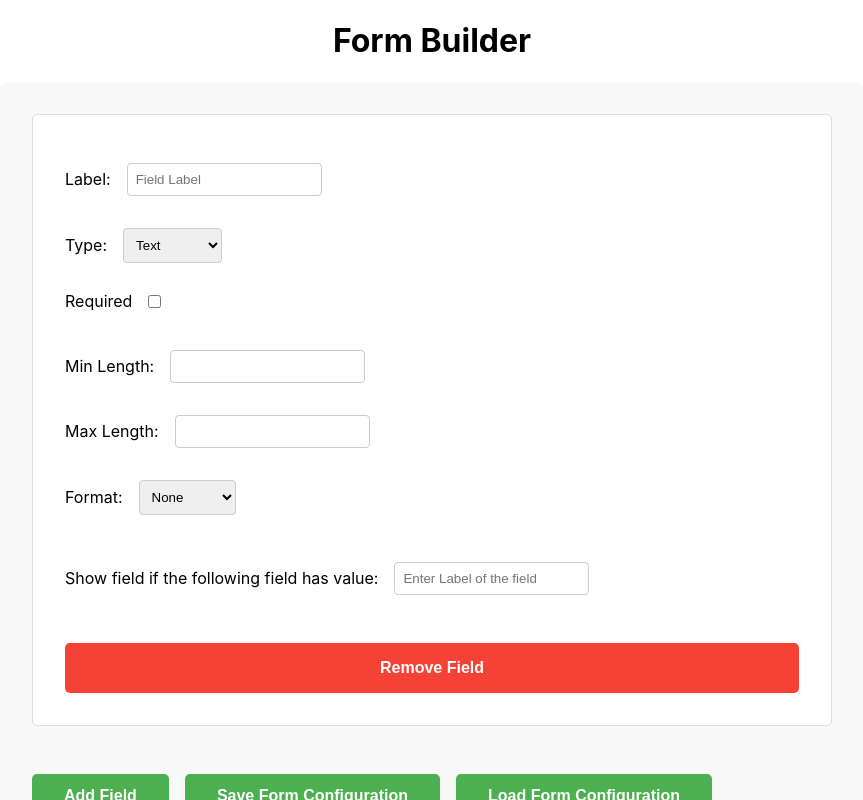
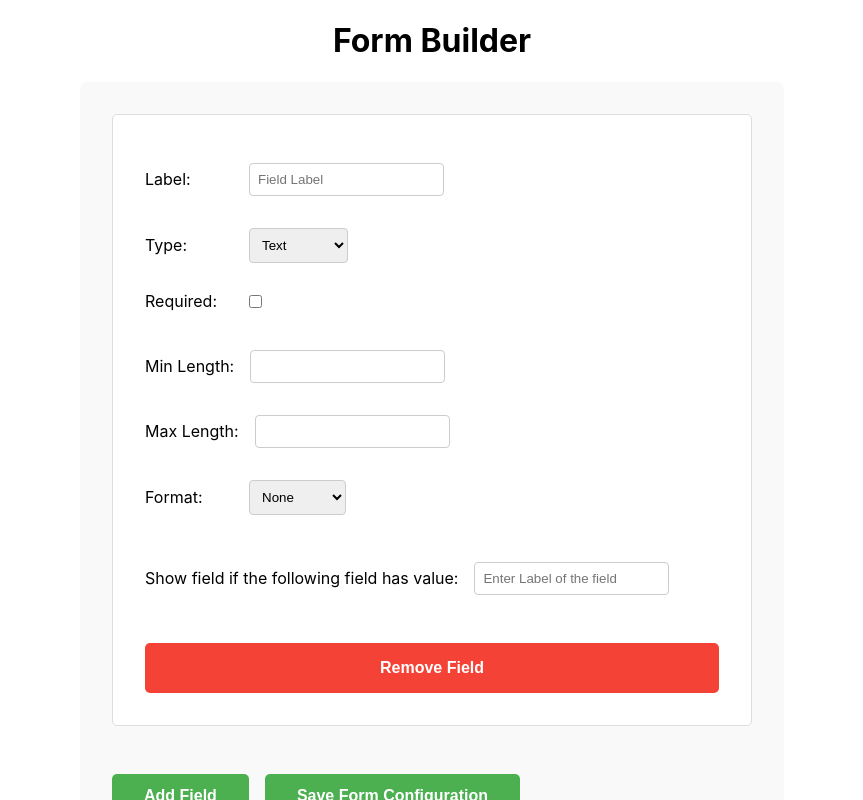
Before and after one commit to msaqibk999/form-builder, a React (Create React App) app: page / in a window 1280 px wide. Both pictures are taken after a click on the button "Add Field". Shown: the top 800 px of the page, without its empty margins (208-1071 px from the left). Built offline with nearby package versions, Linux system fonts and the light colour scheme.

Commit message:
design fixes

```diff
--- a/src/components/FormBuilder.module.css
+++ b/src/components/FormBuilder.module.css
@@ -2,13 +2,13 @@
   padding: 2rem;
   background-color: #f9f9f9;
   border-radius: 8px;
-  max-width: 800px;
+  max-width: 40rem;
   margin: 0 auto;
   text-align: center;
 }
 
 .formFieldsContainer{
-  min-height: 65vh;
+  min-height: 60vh;
 }
 
 .btnSection{
@@ -39,7 +39,7 @@
 }
 
 input[type="file"] {
-  margin-top: 10px;
+  margin-top: 1rem;
 }
 
 .empty{
@@ -50,3 +50,9 @@
   font-size: 1.2rem;
   font-weight: bold;
 }
+
+@media screen and (max-width: 500px) {
+  .formFieldsContainer{
+    min-height: 20vh;
+  }
+}
--- a/src/components/FormField.js
+++ b/src/components/FormField.js
@@ -56,7 +56,7 @@
   return (
     <div className={styles.formField}>
       <label>
-        Label:
+        <span className={styles.labelText}>Label:</span>
         <input
           type="text"
           value={label}
@@ -65,7 +65,7 @@
         />
       </label>
       <label>
-        Type:
+      <span className={styles.labelText}>Type:</span>
         <select value={type} onChange={(e) => setType(e.target.value)}>
           <option value="text">Text</option>
           <option value="textarea">Textarea</option>
@@ -78,7 +78,8 @@
 
       {(type === "radio" || type === "dropdown") && (
         <label>
-          Options:
+          <span className={styles.labelText}>Options:</span>
+
           <textarea
             value={options.join(",")}
             onChange={(e) => setOptions(e.target.value.split(",").map((val) => val.trim()))}
@@ -88,7 +89,7 @@
       )}
 
       <label className={styles.checkboxContainer}>
-        Required
+      <span className={styles.labelText}>Required:</span>
         <input
           type="checkbox"
           checked={required}
@@ -104,7 +105,7 @@
           validations.format !== "phone" && (
             <>
               <label>
-                Min Length:
+              <span className={styles.labelText}>Min Length:</span>
                 <input
                   type="number"
                   value={validations.minLength || ""}
@@ -118,7 +119,7 @@
               </label>
 
               <label>
-                Max Length:
+              <span className={styles.labelText}>Max Length:</span>
                 <input
                   type="number"
                   value={validations.maxLength || ""}
@@ -135,7 +136,7 @@
 
         {type === "text" && (
           <label>
-            Format:
+            <span className={styles.labelText}>Format:</span>
             <select
               value={validations.format || ""}
               onChange={(e) => {
@@ -153,7 +154,7 @@
         {type === "file" && (
           <>
             <label>
-              Allowed Types:
+            <span className={styles.labelText}>Allowed Types:</span>
               <input
                 type="text"
                 placeholder="Comma-separated types"
@@ -170,7 +171,7 @@
             </label>
 
             <label>
-              Max File Size (MB):
+            <span className={styles.labelText}>Max File Size(MB):</span>
               <input
                 type="number"
                 value={
@@ -190,7 +191,7 @@
 
       <div className={styles.conditionalLogic}>
         <label>
-          Show field if the following field has value:
+        <span className={styles.labelText}>Show field if the following field has value:</span>
           <input
             type="text"
             value={conditionalField}
--- a/src/components/FormField.module.css
+++ b/src/components/FormField.module.css
@@ -21,7 +21,13 @@
 
 .formField label{
   display: flex;
+  justify-content: flex-start;
   align-items: center;
+}
+
+.labelText{
+  min-width: 5.5rem;
+  text-align: left;
 }
 
 .formField textarea {
--- a/src/utils/validations.js
+++ b/src/utils/validations.js
@@ -13,9 +13,12 @@
       valid = false;
     }
 
-    // Min/Max length validation
+    // Min/Max length validation (Not for email, phone and password)
     if (
       value &&
+      validations?.format !== "email" &&
+      validations?.format !== "phone" &&
+      validations?.format !== "password" &&
       validations?.minLength &&
       value.trim().length < validations.minLength
     ) {
@@ -27,6 +30,9 @@
     if (
       value &&
       validations?.maxLength &&
+      validations?.format !== "email" &&
+      validations?.format !== "phone" &&
+      validations?.format !== "password" &&
       value.trim().length > validations.maxLength
     ) {
       newErrors[
```
